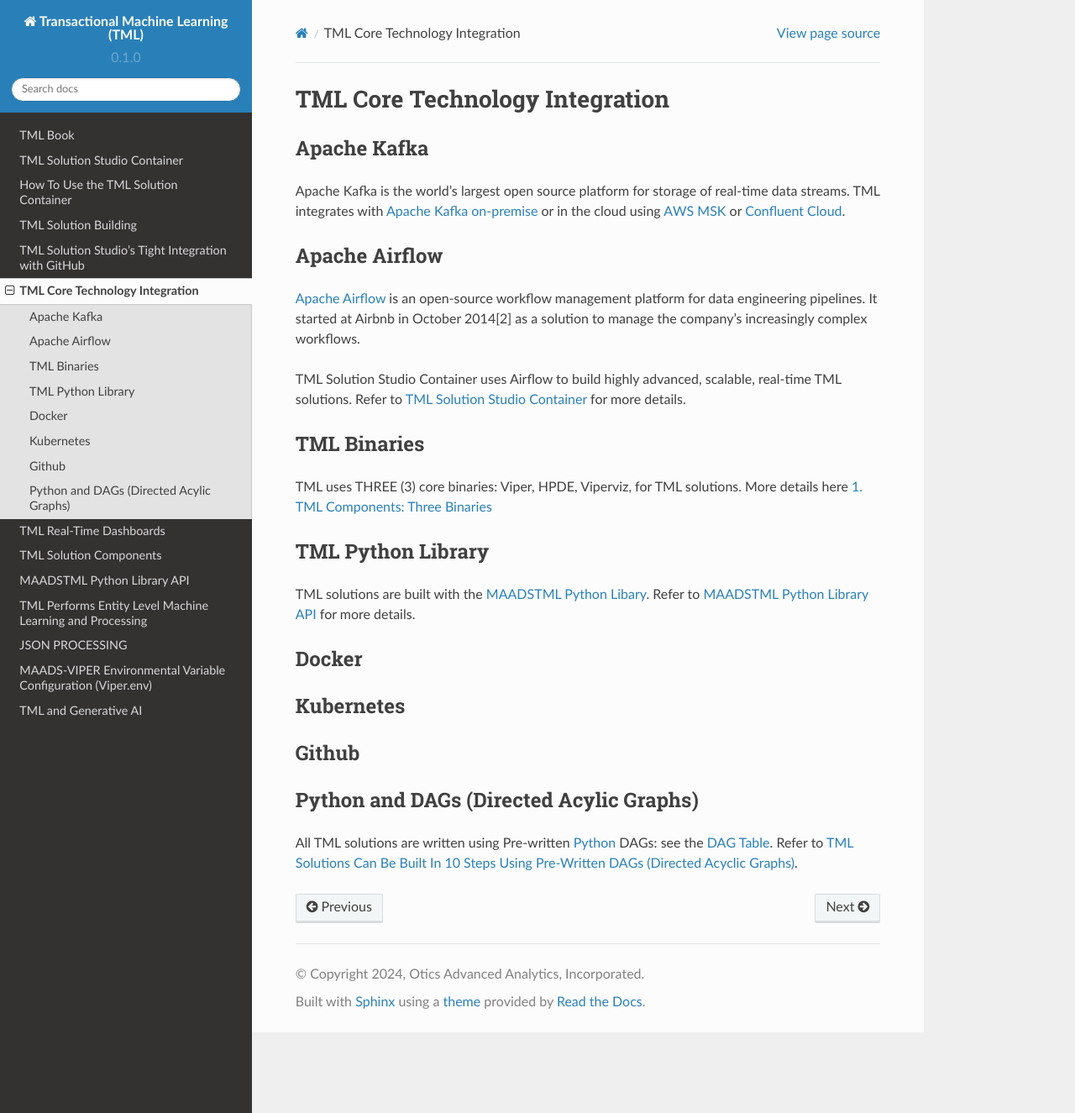
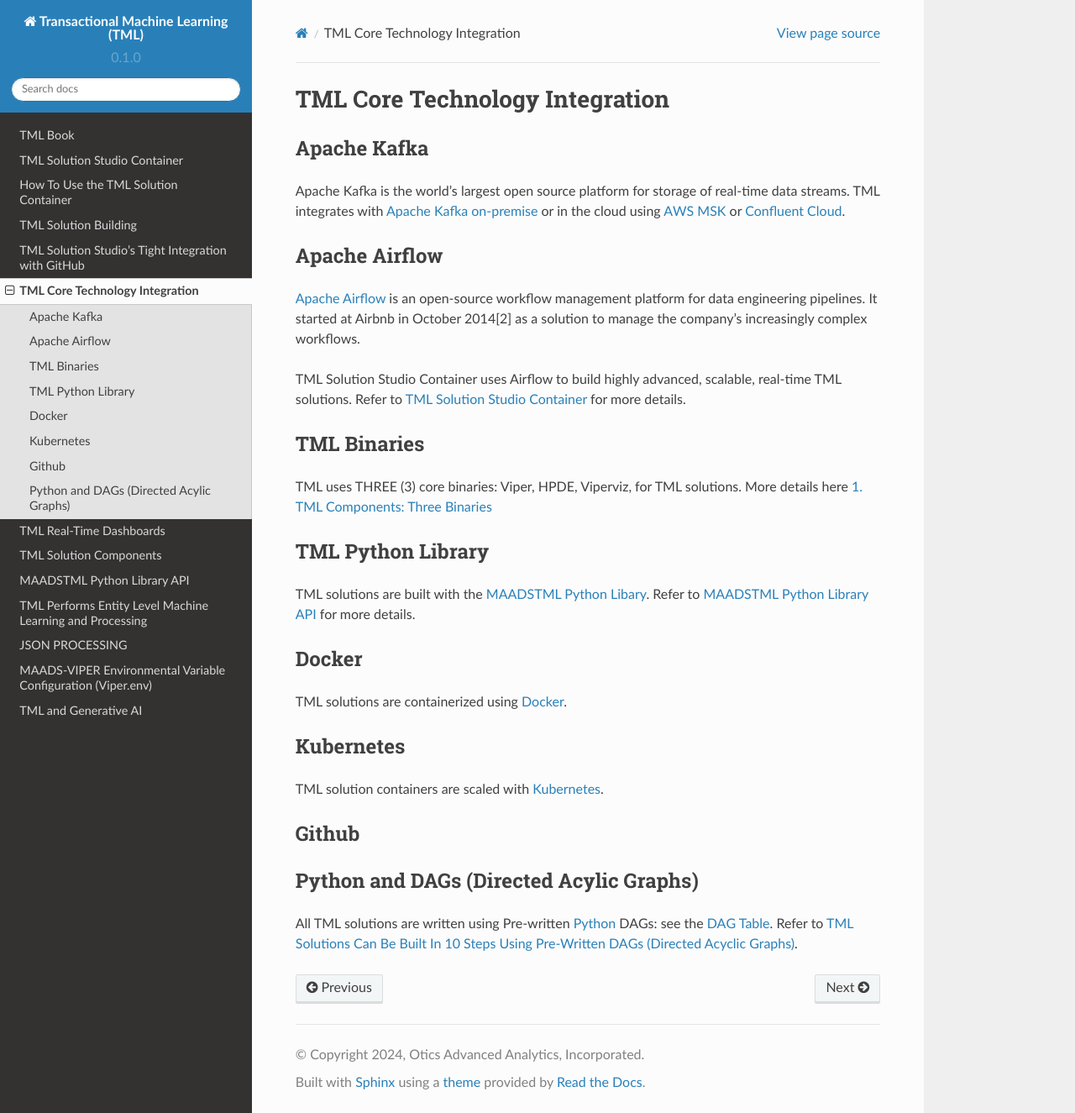
Before and after one commit to smaurice101/readthedocs, a Sphinx documentation site: the page built from docs/source/coreintegrations.rst, in a window 1280 px wide and 1325 px high. Shown: the whole window at 84% size. Built offline with Sphinx 7.4.7 and the Read the Docs theme 2.0.0, drawn with Linux system fonts in a browser that asks for light colours.

Commit message:
Update coreintegrations.rst

```diff
--- a/docs/source/coreintegrations.rst
+++ b/docs/source/coreintegrations.rst
@@ -26,8 +26,12 @@
 Docker
 -----------
 
+TML solutions are containerized using `Docker <https://hub.docker.com/>`_.
+
 Kubernetes
 --------------
+
+TML solution containers are scaled with `Kubernetes <https://kubernetes.io/>`_.
 
 Github
 --------
```
